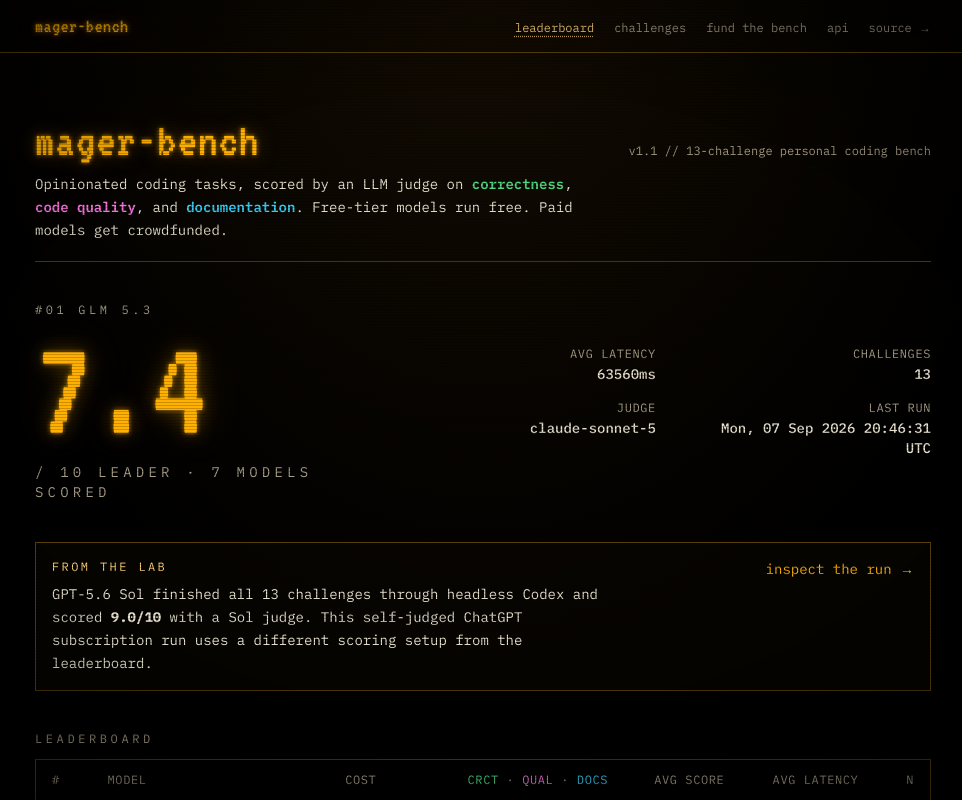
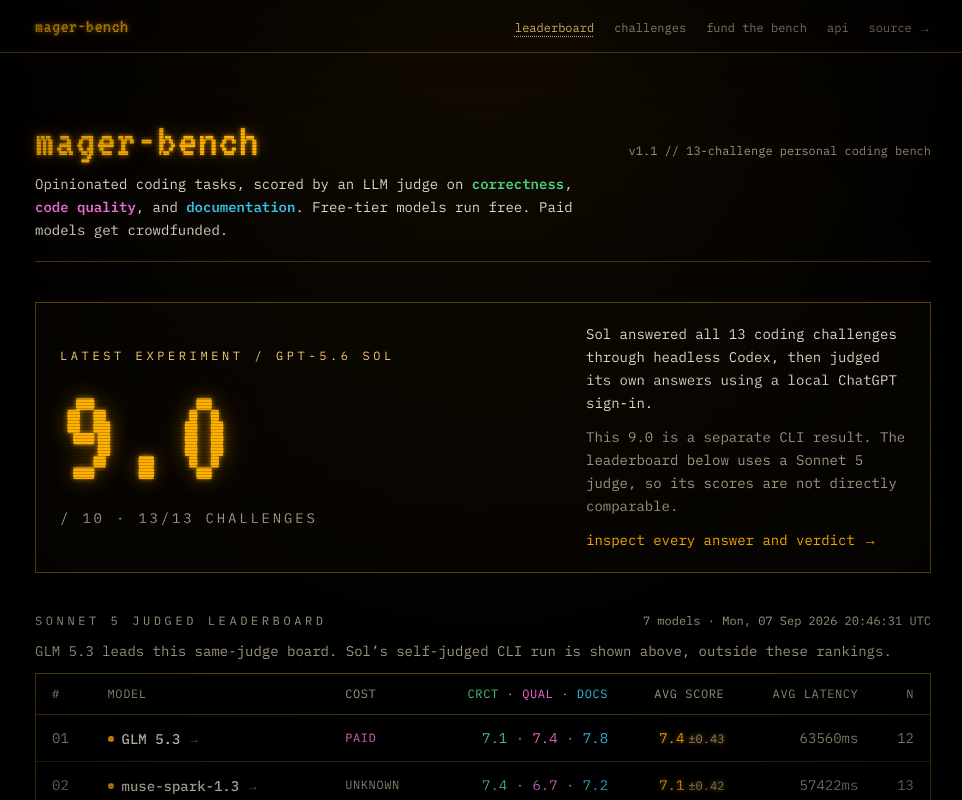
Before and after one commit to mager/mager-bench, a Next.js app in the folder web/: page / in a window 1280 px wide. Shown: the top 800 px of the page, without its empty margins (157-1119 px from the left). Built offline with nearby package versions, Linux system fonts and the light colour scheme.

Commit message:
Clarify Sol experiment and Sonnet leaderboard on homepage

```diff
--- a/web/app/page.tsx
+++ b/web/app/page.tsx
@@ -83,7 +83,6 @@
 
 export default function Home() {
   const models = data.models;
-  const top = models[0];
   const challengeCount = challengeDefs.length;
   const fundPct = Math.min(
     100,
@@ -127,64 +126,47 @@
           </p>
         </header>
 
-        {top && (
         <section
-            className="rise flex flex-col items-start gap-8 sm:flex-row sm:items-center sm:justify-between"
+          className="rise flex flex-col gap-5 border border-amber-faint bg-bg-raised/40 px-4 py-5 sm:flex-row sm:items-center sm:justify-between sm:px-6"
           style={{ animationDelay: "80ms" }}
         >
           <div className="crt-flicker">
-              <div className="text-xs uppercase tracking-[0.3em] text-fg-dim">
-                #{String(1).padStart(2, "0")} {top.name}
+            <h2 className="text-xs uppercase tracking-[0.3em] text-amber-bright">
+              latest experiment / GPT-5.6 Sol
+            </h2>
+            <div className="glow font-display text-[6.5rem] leading-none text-amber sm:text-[9rem]">
+              {cliExperiment.average.toFixed(1)}
             </div>
-              <div
-                className={`font-display text-[6.5rem] leading-none sm:text-[9rem] ${TIER_STYLE[scoreTier(top.average)].text} ${TIER_STYLE[scoreTier(top.average)].glow}`}
-              >
-                {top.average.toFixed(1)}
-              </div>
-              <div className="text-sm uppercase tracking-[0.3em] text-fg-dim">
-                / 10 leader · {models.length} model{models.length === 1 ? "" : "s"} scored
-              </div>
-            </div>
-            <dl className="grid grid-cols-2 gap-x-10 gap-y-4 text-sm sm:text-right">
-              <div>
-                <dt className="text-xs uppercase tracking-wider text-fg-dim">avg latency</dt>
-                <dd className="mt-0.5 font-medium">{top.avg_speed_ms}ms</dd>
-              </div>
-              <div>
-                <dt className="text-xs uppercase tracking-wider text-fg-dim">challenges</dt>
-                <dd className="mt-0.5 font-medium">{challengeCount}</dd>
-              </div>
-              <div>
-                <dt className="text-xs uppercase tracking-wider text-fg-dim">judge</dt>
-                <dd className="mt-0.5 font-medium">{data.judge}</dd>
-              </div>
-              <div>
-                <dt className="text-xs uppercase tracking-wider text-fg-dim">last run</dt>
-                <dd className="mt-0.5 font-medium">{formatDate(data.generated_at)}</dd>
-              </div>
-            </dl>
-          </section>
-        )}
-
-        <section className="rise border border-amber-faint bg-bg-raised/40 px-4 py-4" style={{ animationDelay: "110ms" }}>
-          <div className="flex flex-wrap items-start justify-between gap-4">
-            <div className="max-w-xl">
-              <h2 className="text-xs uppercase tracking-[0.2em] text-amber-bright">from the lab</h2>
-              <p className="mt-2 text-sm leading-relaxed text-fg">
-                GPT-5.6 Sol finished all 13 challenges through headless Codex and scored{" "}
-                <strong>{cliExperiment.average.toFixed(1)}/10</strong> with a Sol judge. This
-                self-judged ChatGPT subscription run uses a different scoring setup from
-                the leaderboard.
+            <p className="text-sm uppercase tracking-[0.2em] text-fg-dim">
+              / 10 · {cliExperiment.rows.length}/{challengeCount} challenges
             </p>
           </div>
-            <Link href="/experiments/codex-cli-sol" className="shrink-0 text-sm text-amber hover:text-amber-bright">
-              inspect the run →
+          <div className="max-w-xs space-y-3 text-sm leading-relaxed text-fg">
+            <p>
+              Sol answered all 13 coding challenges through headless Codex, then judged its
+              own answers using a local ChatGPT sign-in.
+            </p>
+            <p className="text-fg-dim">
+              This 9.0 is a separate CLI result. The leaderboard below uses a Sonnet 5 judge,
+              so its scores are not directly comparable.
+            </p>
+            <Link href="/experiments/codex-cli-sol" className="inline-block text-amber hover:text-amber-bright">
+              inspect every answer and verdict →
             </Link>
           </div>
         </section>
 
         <section id="leaderboard" className="rise scroll-mt-6" style={{ animationDelay: "140ms" }}>
-          <h2 className="mb-3 text-xs uppercase tracking-[0.3em] text-fg-dim">leaderboard</h2>
+          <div className="mb-3 flex flex-wrap items-baseline justify-between gap-2">
+            <h2 className="text-xs uppercase tracking-[0.3em] text-fg-dim">
+              Sonnet 5 judged leaderboard
+            </h2>
+            <span className="text-xs text-fg-dim">{models.length} models · {formatDate(data.generated_at)}</span>
+          </div>
+          <p className="mb-3 text-sm text-fg-dim">
+            GLM 5.3 leads this same-judge board. Sol’s self-judged CLI run is shown above,
+            outside these rankings.
+          </p>
           <div className="overflow-x-auto border border-amber-faint">
             <table className="w-full min-w-[720px] border-collapse text-sm">
               <thead>
@@ -353,7 +335,7 @@
           className="rise border border-amber-faint px-4 py-4"
           style={{ animationDelay: "300ms" }}
         >
-          <h2 className="mb-2 text-xs uppercase tracking-[0.3em] text-fg-dim">not scored yet</h2>
+          <h2 className="mb-2 text-xs uppercase tracking-[0.3em] text-fg-dim">not scored on the Sonnet board yet</h2>
           <ul className="flex flex-col gap-1 text-sm text-fg-dim">
             {funding.wishlist
               .filter((w) => !scoredIds.has(w.model_id))
```
Lines whose indentation alone changed are shown as unchanged.
